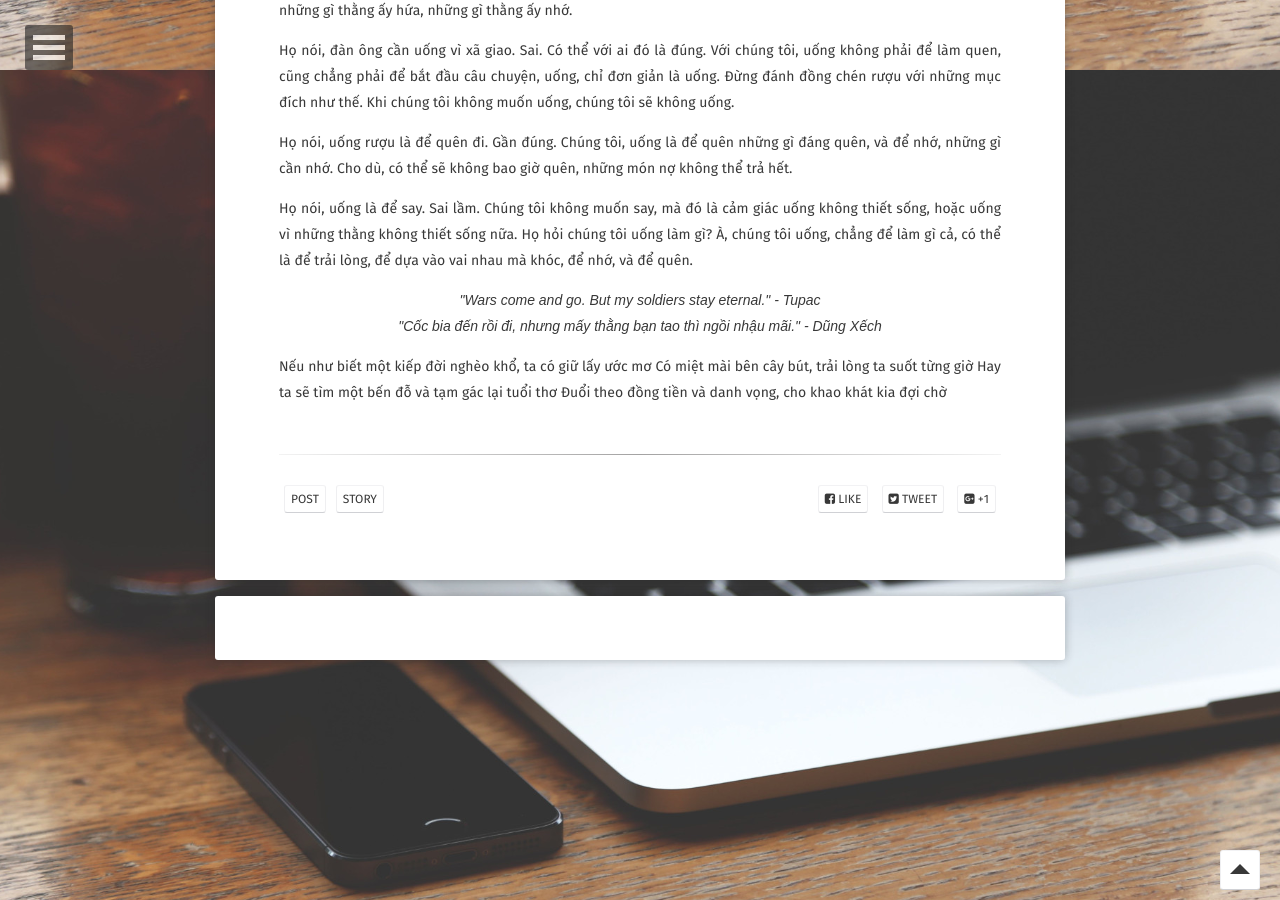
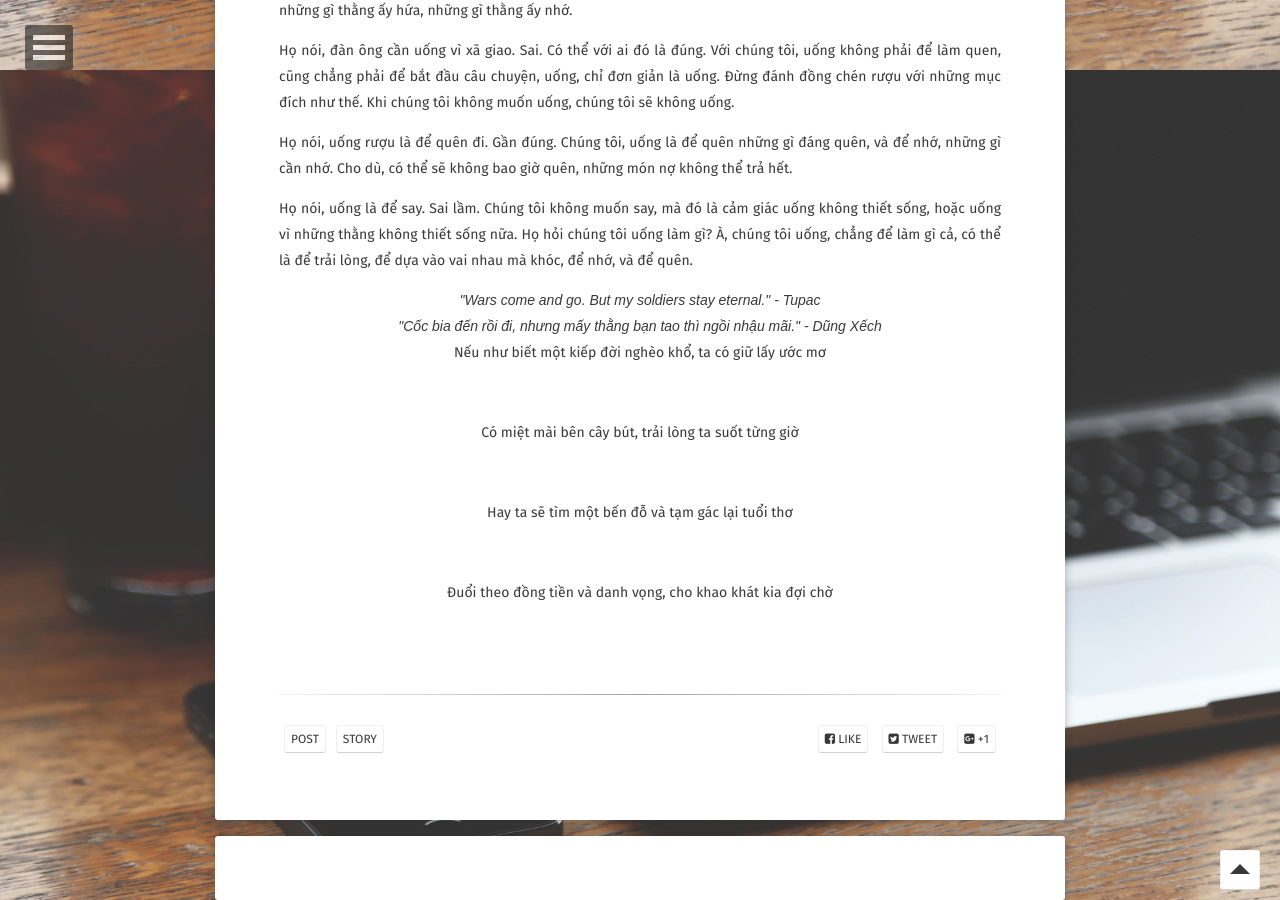
Before and after one commit to nhanv/nhanv.github.io, a Jekyll site: the page built from _posts/2016-09-24-cuộc-sông-bạn-bè-và-những-cuộc-rượu.md, in a window 1280 px wide and 900 px high, scrolled down 830 px. Built offline with Jekyll 4.4.1, drawn with Linux system fonts in a browser that asks for light colours; some web fonts are replaced; comment, search, counter and statistics services are not loaded.

```diff
--- a/_posts/2016-09-24-cuộc-sông-bạn-bè-và-những-cuộc-rượu.md
+++ b/_posts/2016-09-24-cuộc-sông-bạn-bè-và-những-cuộc-rượu.md
@@ -29,7 +29,7 @@ Họ hỏi chúng tôi uống làm gì? À, chúng tôi uống, chẳng để l
 <center><i>"Wars come and go. But my soldiers stay eternal." - Tupac</i></center>
 <center><i>"Cốc bia đến rồi đi, nhưng mấy thằng bạn tao thì ngồi nhậu mãi." - Dũng Xếch</i></center>
 
-Nếu như biết một kiếp đời nghèo khổ, ta có giữ lấy ước mơ
-Có miệt mài bên cây bút, trải lòng ta suốt từng giờ
-Hay ta sẽ tìm một bến đỗ và tạm gác lại tuổi thơ
-Đuổi theo đồng tiền và danh vọng, cho khao khát kia đợi chờ
+<center>Nếu như biết một kiếp đời nghèo khổ, ta có giữ lấy ước mơ</center><br>
+<center>Có miệt mài bên cây bút, trải lòng ta suốt từng giờ</center><br>
+<center>Hay ta sẽ tìm một bến đỗ và tạm gác lại tuổi thơ</center><br>
+<center>Đuổi theo đồng tiền và danh vọng, cho khao khát kia đợi chờ</center><br>
```
